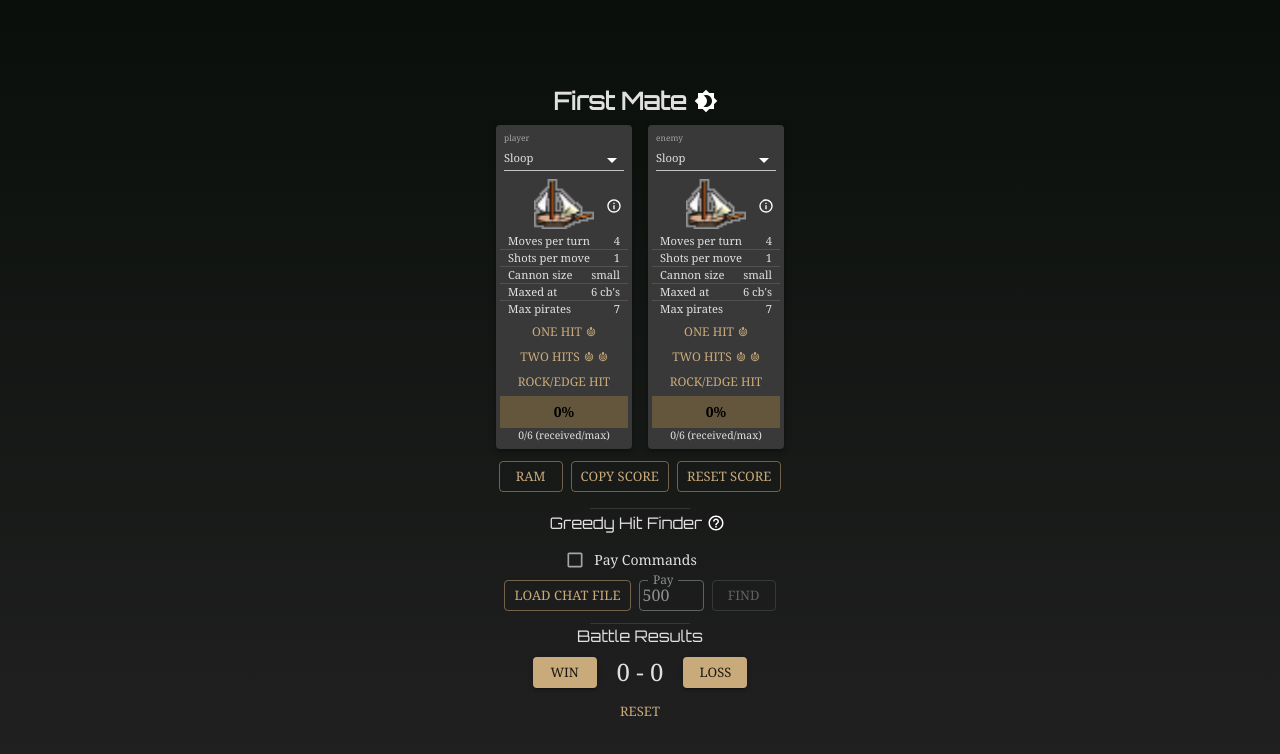
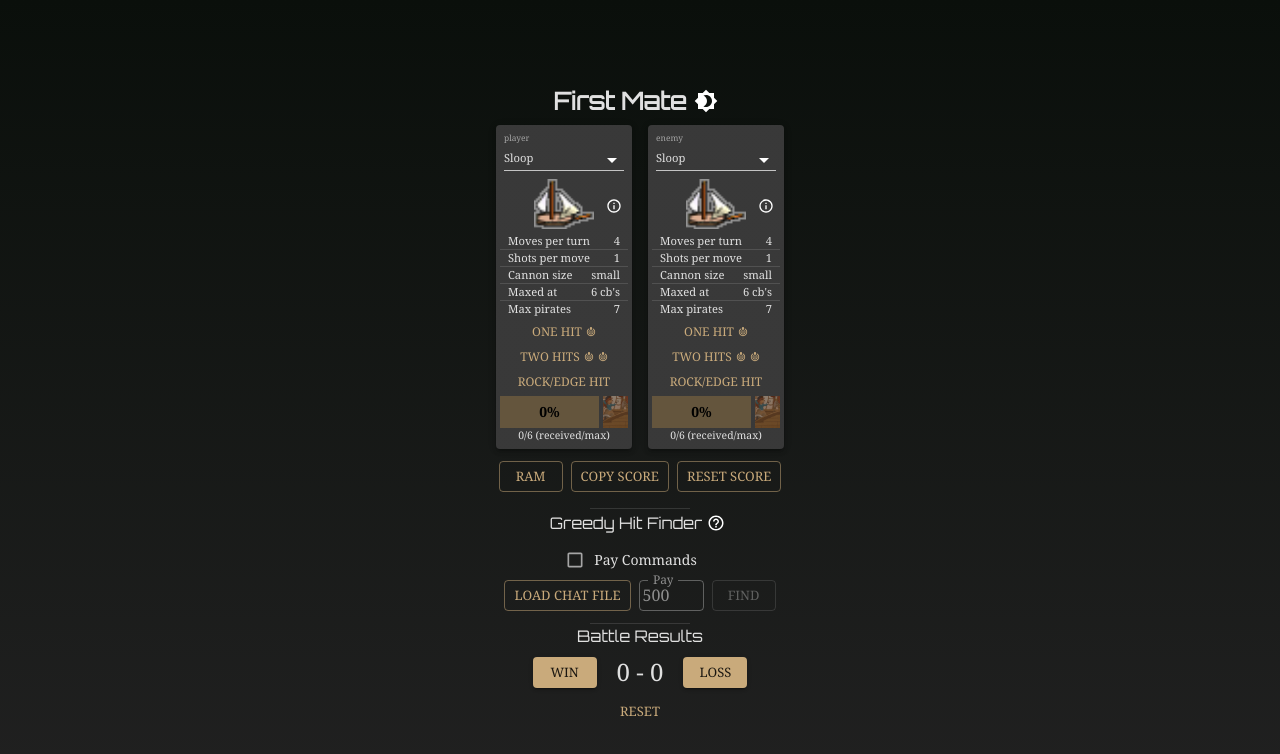
Before and after one commit to captain-dread/pillage-helper-web, a React (Vite) app: page / in a window 1280 px wide. Shown: the top 754 px of the page. Built offline with nearby package versions, Linux system fonts and the light colour scheme.

Commit message:
implement sf/rumble fray damage calculator

```diff
--- a/src/components/BattleContainer.jsx
+++ b/src/components/BattleContainer.jsx
@@ -15,11 +15,22 @@ export default function BattleContainer({ toggleDarkMode, darkMode }) {
     playerDamageTaken: 0,
     enemyDamageTaken: 0,
   });
+  const [battleType, setBattleType] = useState("brigands");
 
   const [expandShipInfo, setExpandShipInfo] = useState(false);
 
   const toggleExpandShipInfo = () => {
     setExpandShipInfo((ESI) => !ESI);
+  };
+
+  const toggleBattleType = () => {
+    setBattleType((BT) => {
+      if (BT === "brigands") {
+        return "barbarians";
+      } else {
+        return "brigands";
+      }
+    });
   };
 
   const handleShipChange = (identity, shipSelected) => {
@@ -192,6 +203,8 @@ export default function BattleContainer({ toggleDarkMode, darkMode }) {
             getShipDamageStatus={getShipDamageStatus}
             expandShipInfo={expandShipInfo}
             toggleExpandShipInfo={toggleExpandShipInfo}
+            battleType={battleType}
+            toggleBattleType={toggleBattleType}
           />
         ))}
       </Box>
--- /dev/null
+++ b/src/components/DamageTracker.jsx
@@ -0,0 +1,84 @@
+import { Box, Typography, LinearProgress } from "@mui/material";
+
+export default function DamageTracker({
+  getDamage,
+  getShipDamageStatus,
+  identity,
+  battleType,
+  toggleBattleType,
+}) {
+  let backgroundImage =
+    battleType === "brigands"
+      ? "./backgrounds/sf.png"
+      : "./backgrounds/rumble.png";
+
+  const damageValue = getDamage(identity);
+  const cappedValue = Math.min(damageValue, 100);
+
+  const progressBarColor =
+    cappedValue <= 40 ? "green" : cappedValue <= 65 ? "yellow" : "red";
+
+  return (
+    <>
+      <Box sx={{ display: "flex" }}>
+        <Box
+          position="relative"
+          display="flex"
+          alignItems="center"
+          sx={{ flex: 1 }}
+        >
+          <LinearProgress
+            variant="determinate"
+            value={cappedValue}
+            sx={{
+              width: "100%",
+              height: "2rem",
+              "& .MuiLinearProgress-bar": {
+                backgroundColor: progressBarColor,
+              },
+            }}
+          />
+
+          <Box
+            position="absolute"
+            width="100%"
+            display="flex"
+            justifyContent="center"
+            alignItems="center"
+            style={{ height: "100%" }}
+          >
+            <Typography
+              variant="body2"
+              color="textPrimary"
+              sx={{ color: "black", fontWeight: "bold" }}
+            >
+              {`${cappedValue}%`}
+            </Typography>
+          </Box>
+        </Box>
+
+        <Box
+          sx={{
+            width: 25,
+            backgroundImage: `linear-gradient(
+      ${battleType === "brigands" ? "to top" : "to bottom"},
+      red ${cappedValue / 2}%,
+      transparent ${cappedValue / 2}%
+    ), url(${backgroundImage})`,
+            backgroundSize: "cover",
+            backgroundRepeat: "no-repeat",
+            backgroundPosition: "center",
+            ml: 0.5,
+            cursor: "pointer",
+          }}
+          onClick={() => {
+            toggleBattleType();
+          }}
+        ></Box>
+      </Box>
+      <Typography sx={{ fontSize: ".65rem" }} textAlign="center">
+        {getShipDamageStatus(identity)} (received/max)
+      </Typography>
+    </>
+  );
+}
--- a/src/components/ShipCard.jsx
+++ b/src/components/ShipCard.jsx
@@ -3,14 +3,13 @@ import {
   Card,
   CardContent,
   Box,
-  Typography,
-  LinearProgress,
   Button,
   Stack,
   IconButton,
 } from "@mui/material";
 import ShipMetaInformation from "./ShipMetaInformation";
 import SelectShipInput from "./SelectShipInput";
+import DamageTracker from "./DamageTracker";
 
 import CrisisAlertIcon from "@mui/icons-material/CrisisAlert";
 import InfoOutlinedIcon from "@mui/icons-material/InfoOutlined";
@@ -27,13 +26,9 @@ export default function ShipCard({
   getShipDamageStatus,
   expandShipInfo,
   toggleExpandShipInfo,
+  battleType,
+  toggleBattleType,
 }) {
-  const damageValue = getDamage(identity);
-  const cappedValue = Math.min(damageValue, 100);
-
-  const progressBarColor =
-    cappedValue <= 40 ? "green" : cappedValue <= 65 ? "yellow" : "red";
-
   return (
     <Card sx={{ maxWidth: 250, p: 0 }} elevation={3}>
       <CardContent
@@ -113,37 +108,13 @@ export default function ShipCard({
           </Button>
         </Stack>
 
-        <Box position="relative" display="flex" alignItems="center">
-          <LinearProgress
-            variant="determinate"
-            value={cappedValue}
-            sx={{
-              width: "100%",
-              height: "2rem",
-              "& .MuiLinearProgress-bar": { backgroundColor: progressBarColor },
-            }}
-          />
-
-          <Box
-            position="absolute"
-            width="100%"
-            display="flex"
-            justifyContent="center"
-            alignItems="center"
-            style={{ height: "100%" }}
-          >
-            <Typography
-              variant="body2"
-              color="textPrimary"
-              sx={{ color: "black", fontWeight: "bold" }}
-            >
-              {`${cappedValue}%`}
-            </Typography>
-          </Box>
-        </Box>
-        <Typography sx={{ fontSize: ".65rem" }} textAlign="center">
-          {getShipDamageStatus(identity)} (received/max)
-        </Typography>
+        <DamageTracker
+          getShipDamageStatus={getShipDamageStatus}
+          getDamage={getDamage}
+          identity={identity}
+          battleType={battleType}
+          toggleBattleType={toggleBattleType}
+        />
       </CardContent>
     </Card>
   );
```
Also changed, not shown: public/backgrounds/rumble.png (added), public/backgrounds/sf.png (added).
